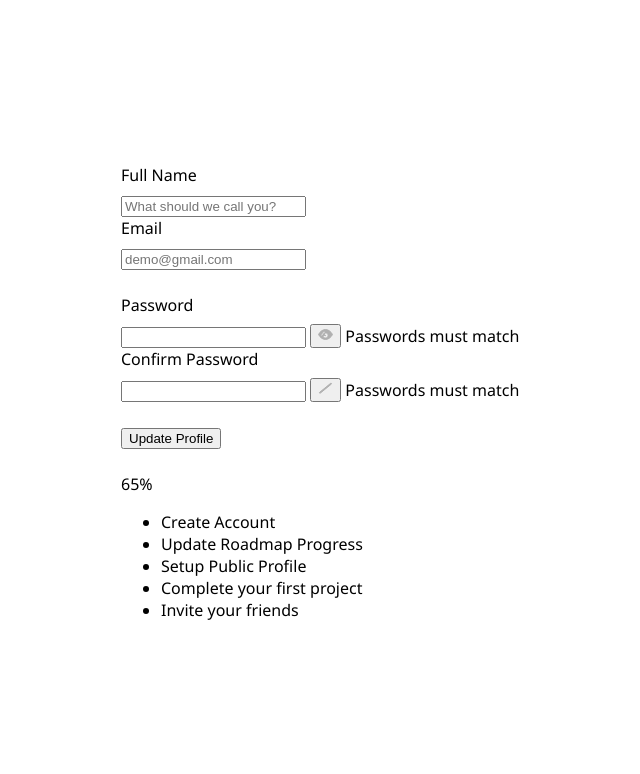
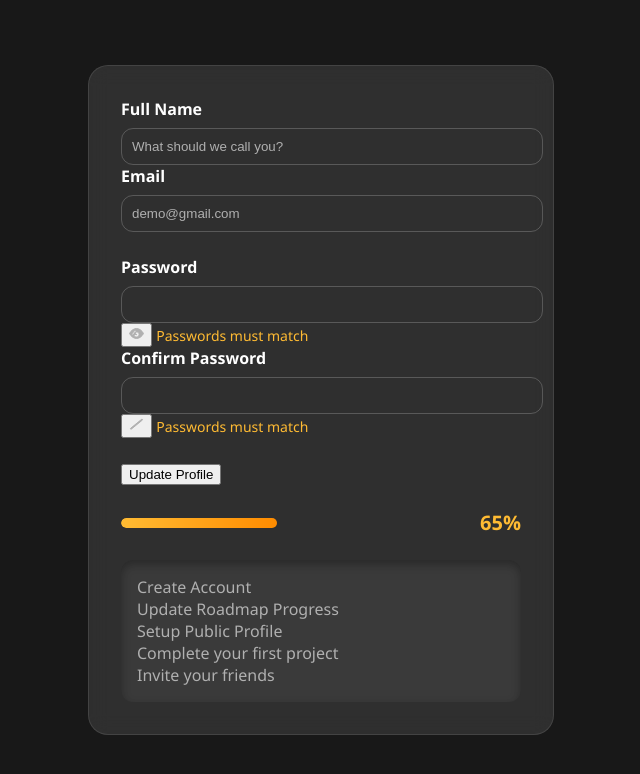
Before and after one commit to dvkak1/accessible-form-ui, a plain HTML site: page index.html in a window 1280 px wide. Shown: the whole page, without its empty margins (319-959 px from the left). Drawn offline with Linux system fonts and the light colour scheme.

Commit message:
task: added css styling on percentage

```diff
--- a/style.css
+++ b/style.css
@@ -1,3 +1,28 @@
+:root {
+    --background-color: #181818;
+    --form-bg-color: rgba(255,255, 255, 0.1);
+    --form-border-color: rgba(255, 255, 255, 0.1);
+    --input-border-color: rgba(255, 255, 255, 0.2);
+    --text-color: #fff;
+    --placeholder-color: #b0b0b0;
+    --error-color: #ffbb33;
+    --focus-border-color: #ffbb33;
+    --password-btn-color: #ffbb33;
+    --progress-fill-color: linear-gradient(90deg, #ffbb33, #ff8c00);
+    --progress-percentage-color: #ffbb33;
+    --checklist-text-color: #b0b0b0;
+    --checklist-incomplete-color: #fff;
+    --checklist-complete-color: #6b6b6b;
+    --btn-bg-color: rgba(0, 0, 0, 0.6);
+    --btn-hover-bg-color: rgba(255, 136, 0, 0.7);
+    --password-btn-color: #ffbb33;
+    --form-footer-bg: rgba(255, 255, 255, 0.05);
+    --form-footer-shadow: inset 0 4px 10px rgba(0, 0, 0, 0.3);
+}
+
+
+
+
 body {
     font-family: 'Segoe UI', Tahoma, Geneva, Verdana, sans-serif;
     display: flex;
@@ -26,6 +51,76 @@
 
 label {
     display: block;
+    font-weight: bold;
     margin-bottom: 0.5rem;
     color: var(--text-color);
 }
+
+input[type='text'],
+input[type='email'],
+input[type='password'] {
+  width: 100%;
+  padding: 10px;
+  border-radius: 12px;
+  border: 1px solid var(--input-border-color);
+  background: var(--input-bg-color);
+  color: var(--text-color);
+}
+
+input::placeholder {
+    color: var(--placeholder-color);
+}
+
+input:focus {
+    border-color: var(--focus-border-color);
+    box-shadow: 0 0 10px var(--input-focus-shadow);
+}
+
+.error-message {
+    color: var(--error-color);
+    font-size: 0.875rem;
+    margin-top: 0.25rem;
+}
+
+.progress-container {
+    display: flex;
+    align-items: center;
+    justify-content: space-between;
+    margin-bottom: 1.5rem;
+}
+
+.progress-bar {
+    width:60%;
+    height: 10px;
+    background-color: var(--progress-bg-color);
+    border-radius: 5px;
+    position: relative;
+    overflow: hidden;
+}
+
+.progress {
+    background: var(--progress-fill-color);
+    height: 100%;
+    width: 65%;
+    border-radius: 5px;
+}
+
+.progress-percentage {
+    font-size: 1.25rem;
+    font-weight: bold;
+    color: var(--progress-percentage-color);
+}
+
+.form-footer {
+  background-color: var(--form-footer-bg);
+  padding: 1rem;
+  border-radius: 12px;
+  box-shadow: var(--form-footer-shadow);
+}
+
+.checklist {
+    list-style: none;
+    padding: 0;
+    margin: 0;
+    color: var(--checklist-text-color);
+}
```
